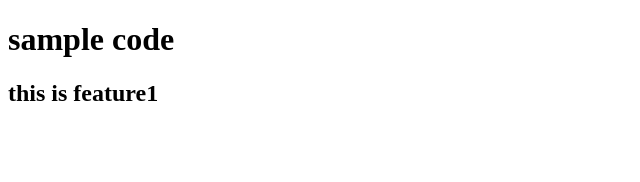
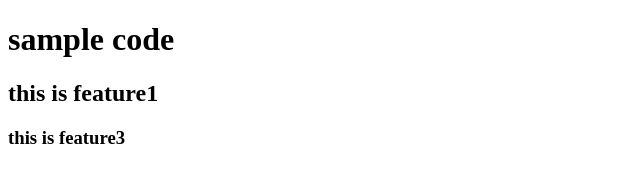
Before and after one commit to umerpatvegar/demo, a plain HTML site: page index.html in a window 1280 px wide. Shown: the whole page, without its empty margins (0-640 px from the left). Drawn offline with Linux system fonts and the light colour scheme.

Commit message:
added feature3

```diff
--- a/index.html
+++ b/index.html
@@ -8,5 +8,6 @@
 <body>
     <h1>sample code</h1>
     <h2>this is feature1</h2>
+    <h3>this is feature3</h3>
 </body>
 </html>
```
